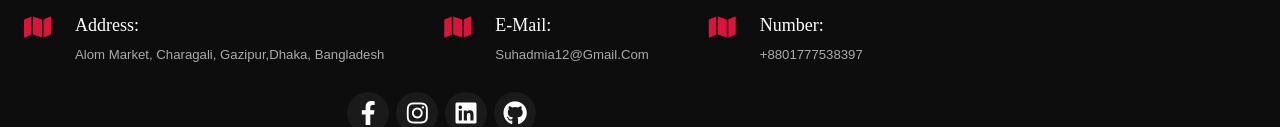
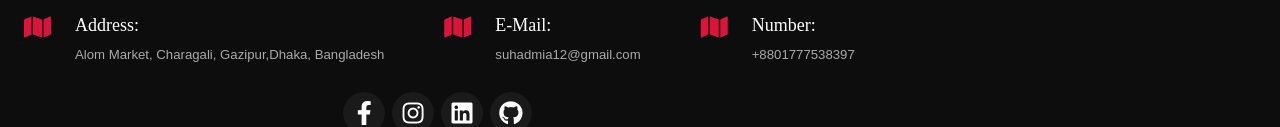
Before and after one commit to suhad77/portfolio, a plain HTML site: page index.html in a window 1280 px wide. Shown: the part 3676-3803 px from the top of the page. Drawn offline with Linux system fonts and the light colour scheme.

Commit message:
email text transform change

```diff
--- a/index.html
+++ b/index.html
@@ -372,7 +372,7 @@
                         <i class="fas fa-map"></i>
                         <div class="info">
                             <h3>E-Mail: </h3>
-                            <p>suhadmia12@gmail.com</p>
+                            <p style="text-transform:lowercase;">suhadmia12@gmail.com</p>
                         </div>
                     </div>
                     <div class="box">
```
